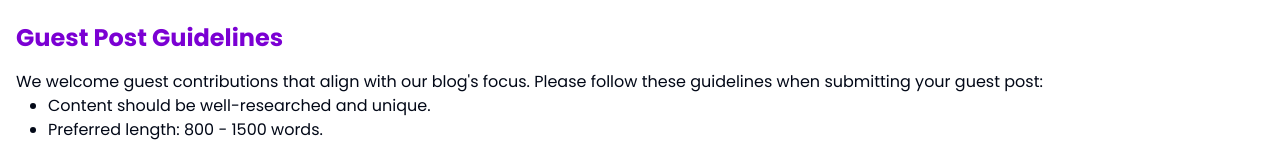
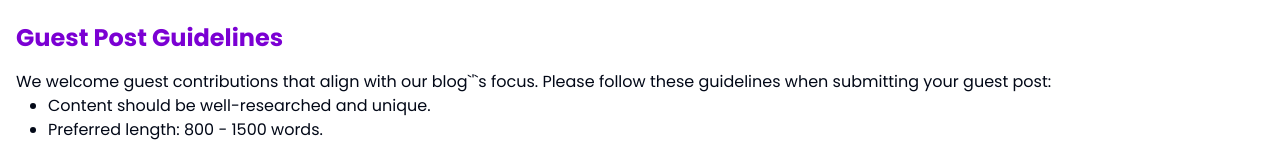
Before and after one commit to houariDz95/techtalks-blog, a Next.js app: page /write-for-us in a window 1280 px wide. Shown: the part 389-549 px from the top of the page. Built offline with nearby package versions, Linux system fonts and the light colour scheme; no server answers; the database is empty.

Commit message:
new commit

```diff
--- a/app/(about)/write-for-us/page.jsx
+++ b/app/(about)/write-for-us/page.jsx
@@ -14,7 +14,7 @@ const WriteForUsPage = () => {
 
       <section className="my-8">
         <h2 className="text-2xl font-bold mb-4 text-accentSoft dark:text-accentDark">Guest Post Guidelines</h2>
-        <p className="text-gray-600">We welcome guest contributions that align with our blog's focus. Please follow these guidelines when submitting your guest post:</p>
+        <p className="text-gray-600">We welcome guest contributions that align with our blog`&apos;`s focus. Please follow these guidelines when submitting your guest post:</p>
         <ul className="list-disc pl-8">
           <li>Content should be well-researched and unique.</li>
           <li>Preferred length: 800 - 1500 words.</li>
```
